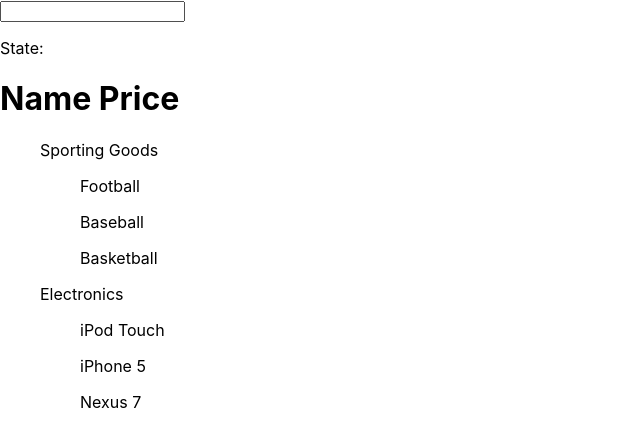
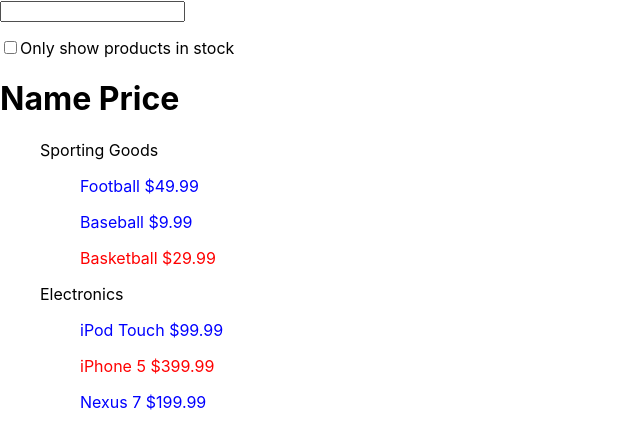
Before and after one commit to Goran202/Searchable-product-data-table, a React (Create React App) app: page / in a window 1280 px wide. Shown: the top 448 px of the page, without its empty margins (0-640 px from the left). Built offline with nearby package versions, Linux system fonts and the light colour scheme.

Commit message:
Implemented functionalities that were forgotten.

```diff
--- a/src/components/ItemSingleRow.js
+++ b/src/components/ItemSingleRow.js
@@ -6,7 +6,15 @@
     this.state = {};
   }
   render() {
-    return <p>{this.props.listItem.name}</p>;
+    return (
+      <p
+        style={
+          this.props.listItem.stocked ? { color: "blue" } : { color: "red" }
+        }
+      >
+        {this.props.listItem.name + "   " + this.props.listItem.price}
+      </p>
+    );
   }
 }
 
--- a/src/components/List.js
+++ b/src/components/List.js
@@ -26,7 +26,10 @@
         <h1>Name Price</h1>
         <ul>
           {this.props.data.map(listItem => {
-            if (listItem.name.includes(this.props.filterValue)) {
+            if (
+              listItem.name.includes(this.props.filterValue) &&
+              (!this.props.inStockCondition || listItem.stocked)
+            ) {
               renderCategory = this.fRenderCategory(
                 listItem.category,
                 lastCategoryName
--- a/src/components/ListItem.js
+++ b/src/components/ListItem.js
@@ -16,7 +16,10 @@
           ""
         )}
         <ul>
-          <ItemSingleRow listItem={this.props.listItem} />
+          <ItemSingleRow
+            style={{ color: "red" }}
+            listItem={this.props.listItem}
+          />
         </ul>
       </React.Fragment>
     );
--- a/src/components/Search.js
+++ b/src/components/Search.js
@@ -2,24 +2,40 @@
 import SearchBar from "./SearchBar";
 import List from "./List";
 import data from "./data.js";
+import CheckBox from "./checkBox.js";
 
 class Search extends Component {
   constructor(props) {
     super(props);
-    this.state = { dataOriginal: data, data: data, filterValue: "" };
+    this.state = {
+      dataOriginal: data,
+      data: data,
+      filterValue: "",
+      inStockCondition: false
+    };
     this.handleFilter = this.handleFilter.bind(this);
+    this.handleClick = this.handleClick.bind(this);
   }
 
   handleFilter(e) {
     console.log("i'm here " + e.target.value);
     this.setState({ filterValue: e.target.value });
   }
+  handleClick(e) {
+    console.log("YUPIIIIIII " + e.target.checked);
+    this.setState({ inStockCondition: e.target.checked });
+  }
 
   render() {
     return (
       <React.Fragment>
         <SearchBar onChange={this.handleFilter} />
-        <List data={this.state.data} filterValue={this.state.filterValue} />
+        <CheckBox handleClick={this.handleClick} />
+        <List
+          data={this.state.data}
+          filterValue={this.state.filterValue}
+          inStockCondition={this.state.inStockCondition}
+        />
       </React.Fragment>
     );
   }
--- a/src/components/SearchBar.js
+++ b/src/components/SearchBar.js
@@ -26,7 +26,6 @@
                 onChange={this.props.onChange}
               />
             </label>
-            <p>State: {this.props.value}</p>
           </form>
         </div>
       </React.Fragment>
--- /dev/null
+++ b/src/components/checkBox.js
@@ -0,0 +1,21 @@
+import React, { Component } from "react";
+
+class CheckBox extends Component {
+  constructor(props) {
+    super(props);
+    this.state = {};
+  }
+
+  render() {
+    return (
+      <React.Fragment>
+        <p>
+          <input type="checkbox" onClick={this.props.handleClick} />
+          Only show products in stock
+        </p>
+      </React.Fragment>
+    );
+  }
+}
+
+export default CheckBox;
```
